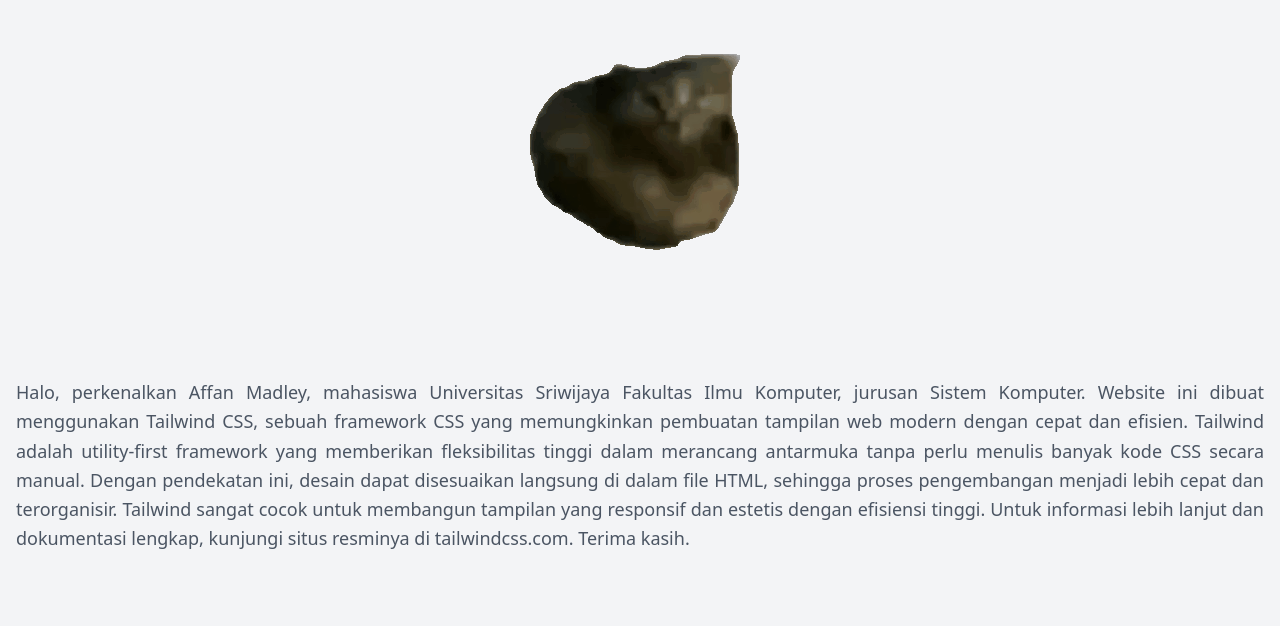
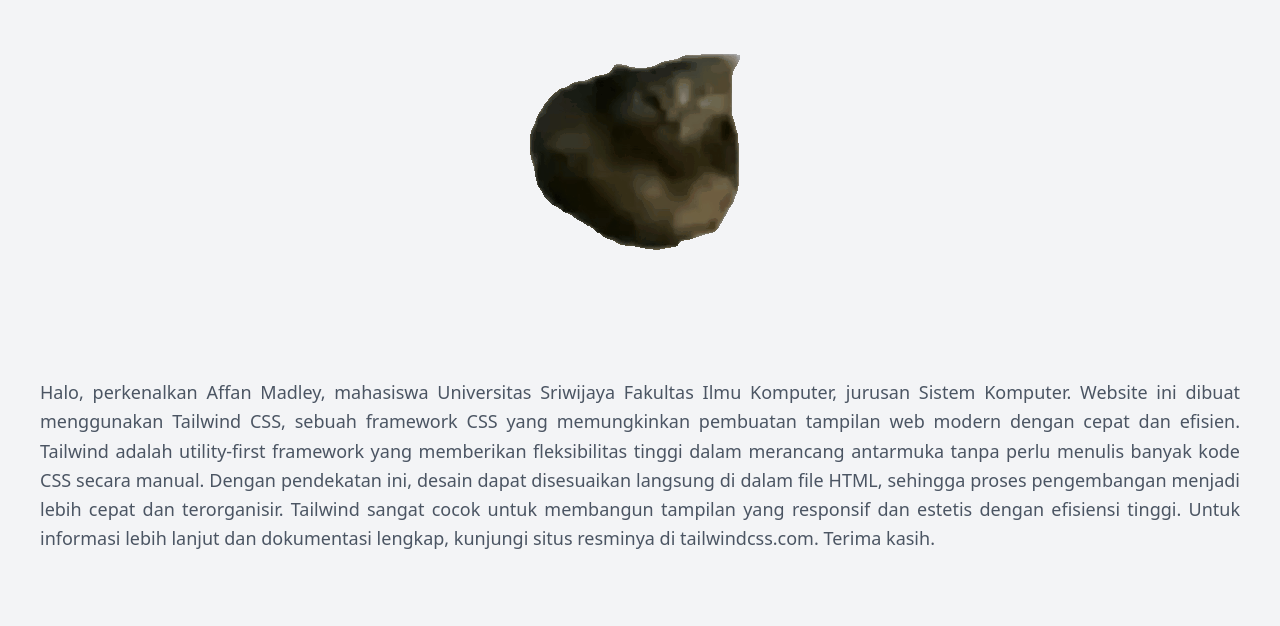
Before and after one commit to affanann/tailwind, a plain HTML site: page index.html in a window 1280 px wide. Shown: the part 174-800 px from the top of the page. Drawn offline with nearby package versions, Linux system fonts and the light colour scheme.

Commit message:
Update index.html

```diff
--- a/index.html
+++ b/index.html
@@ -21,7 +21,7 @@
     </header>
 
     <!-- Isi -->
-    <main class="container mx-auto pt-32 pb-12 flex-grow px-4">
+    <main class="container mx-auto pt-32 pb-12 flex-grow px-10">
       <section id="home" class="mb-12">
         <h2 class="text-4xl font-bold mb-6 text-center">
           Selamat Datang Di Website Saya
@@ -47,7 +47,6 @@
         </p>
       </section>
     </main>
-    <br/><br/><br/>
 
     <!-- Footer -->
     <footer class="bg-gray-800 text-white text-center p-4 mt-auto">
```
